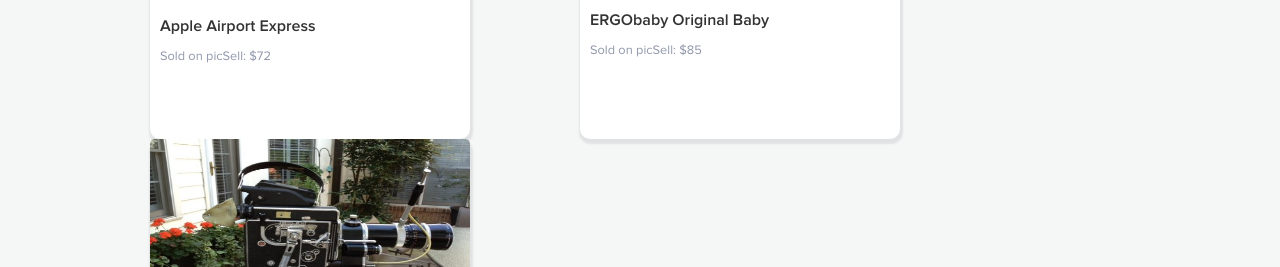
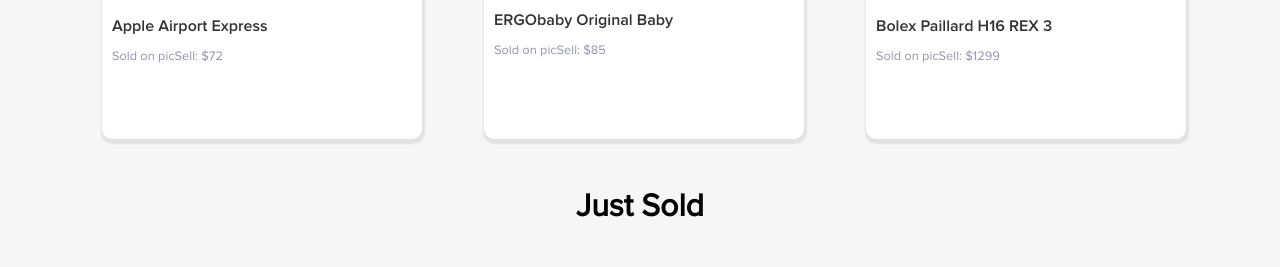
Before and after one commit to bbenoit33/picsellfrontend, a PHP site: page /home.html in a window 1280 px wide. Shown: the part 1912-2179 px from the top of the page. Run offline with PHP 8.4, Linux system fonts and the light colour scheme.

Commit message:
added fixed width wrapper

```diff
--- a/home.html
+++ b/home.html
@@ -15,6 +15,7 @@
 	<link rel="stylesheet" type="text/css" media="all" href="css/ie6.css"/><![endif]-->
 </head>
 <header>
+	<div class="max_width_wrapper">
 		<h1><a href="/"><img src="images/picsell_logo.png" alt="picSell"/></a></h1>
 		<nav id="uppernav">
 			<ul>
@@ -30,6 +31,7 @@
 				<li class="current"> <a href="#"> HOME </a> </li>
 			</ul>
 		</nav>
+	</div>
 </header>
 <body id="index" class="home">
 	<section id="banner">
@@ -43,6 +45,7 @@
 		<img src="images/iPhone_on_side.png" id="iphone_on_side"/>
 	</section>
 	<section id="steps">
+		<div class="max_width_wrapper">
 			<h1> <img src="images/iphone_steps_with_numbers.png"/></h1>
 			<div id="steps_wrapper">
 				<ul id="selling_steps">
@@ -65,9 +68,11 @@
 				</ul>
 			</div>
 			<h2> <br>The average US household has at least $1,000 of used stuff to sell </h2>
+		</div>
 	</section>
 	<section id="items">
 		<div class="arrow-down"></div>
+		<div class="max_width_wrapper">
 			<h2> Recently Added </h2>
 			<ul id="recentlyadded">
 				<li class='inactive'>
@@ -96,7 +101,6 @@
 					<p></p>
 				</li>
 			</ul>
-		<!-- Define recently added items here -->
 			<h2> <br>Just Sold </h2>
 			<ul id="justsold">
 				<li class='inactive'>
@@ -125,10 +129,11 @@
 					<p></p>
 				</li>
 			</ul>
-		<!-- Define recently sold items here -->
+		</div>
 	</section>
 	<section id="whyus">
 		<div class="arrow-down"></div>
+		<div class="max_width_wrapper">
 			<h1> Innovative, passionate, experienced. </h1>
 			<div id="left_column" class="column">
 				<img src="images/iPhone_top_half.png" alt="half iPhone"/>
@@ -140,6 +145,7 @@
 			<div id="right_column" class="column">
 				<h3> Peace of mind.</h3>
 				<p> There's the effot of listing, answering emails, dealing with seller ratings, payment issues, and the big S (shipping!) - it's too time consuming and frustrating. Now, imagine you don't need to do any of these things - picSell can do it all for you. The result is no frustration, no time investment, reduced clutter, and extra cash to spend! It's easy, fast, and profitable. Give us a try - we guarantee that once you sell one item through us, you'll be back to sell more!</p>
+			</div>
 		</div>
 	</section>
 	<section id="customers">
--- a/main.css
+++ b/main.css
@@ -13,6 +13,17 @@
 	width: 100%;
 	box-sizing: border-box;
 	font-family: 'ProximaNova-Regular', sans-serif;
+}
+
+.max_width_wrapper{
+	width: 1280px;
+	position: relative;
+	left: 50%;
+	margin-left: -640px;
+}
+
+header, #banner, #steps, #items, #whyus, #customers{
+	min-width: 1280px;
 }
 
 header{
@@ -215,7 +226,7 @@
 	background: #fff;
 	color: #333;
 	text-align: center;
-	margin-left: 110px;
+	margin-left: 62px;
 	height: 320px;
 	-webkit-border-radius: 10px;
 	-moz-border-radius: 10px;
@@ -289,8 +300,8 @@
 
 #whyus .column{
 	float: left;
-	width: 25%;
-	margin-left: 40px;
+	width: 350px;
+	margin-left: 50px;
 }
 
 #whyus .column h3{
```
Lines whose indentation alone changed are shown as unchanged.
